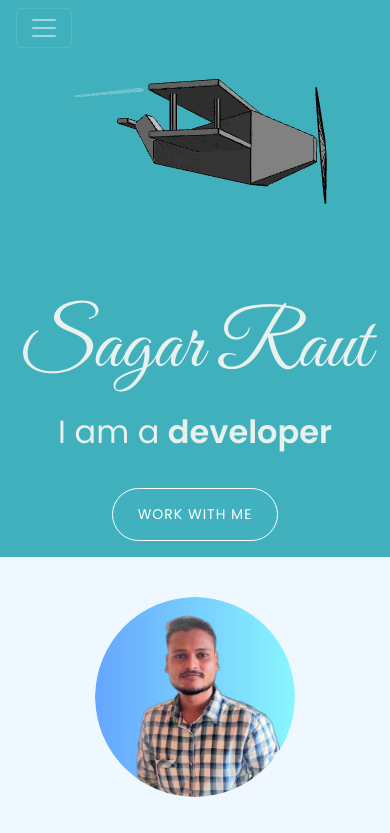
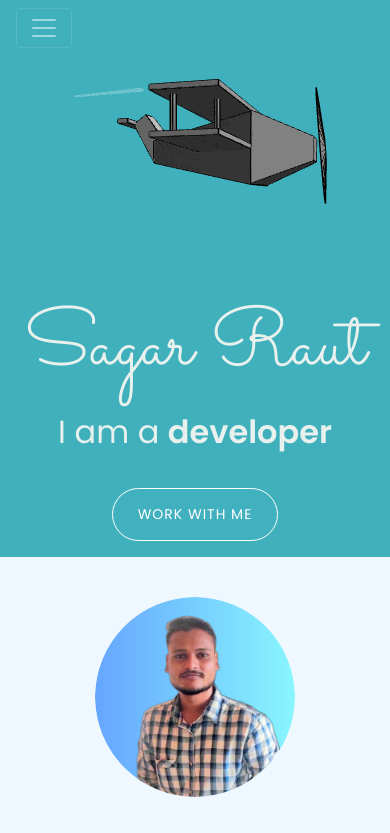
Before and after one commit to nagbhushank/my-portfolio, a React (Create React App) app: page / in a window 390 px wide. Shown: the top 833 px of the page. Built offline with nearby package versions, Linux system fonts and the light colour scheme.

Commit message:
first commit

```diff
--- a/src/Components/Contact.css
+++ b/src/Components/Contact.css
@@ -1,4 +1,4 @@
-@import url("https://fonts.googleapis.com/css2?family=Great+Vibes&display=swap");
+@import url('https://fonts.googleapis.com/css2?family=Sacramento&display=swap');
 
 .contact {
   padding: 3% 4% 0 4%;
@@ -24,7 +24,7 @@
 } */
 
 .container .sign {
-  font-family: "Great Vibes", sans-serif;
+  font-family: 'Sacramento', cursive;
   font-size: 40px;
   color: #41b0bf !important;
 }
--- a/src/Components/Title.css
+++ b/src/Components/Title.css
@@ -88,8 +88,6 @@
   }
 
   .cloud-container .name {
-    font-family: "Great Vibes", sans-serif;
-    font-weight: 400;
     font-size: 80px;
     color: #e8f1ed;
     display: contents;
```
